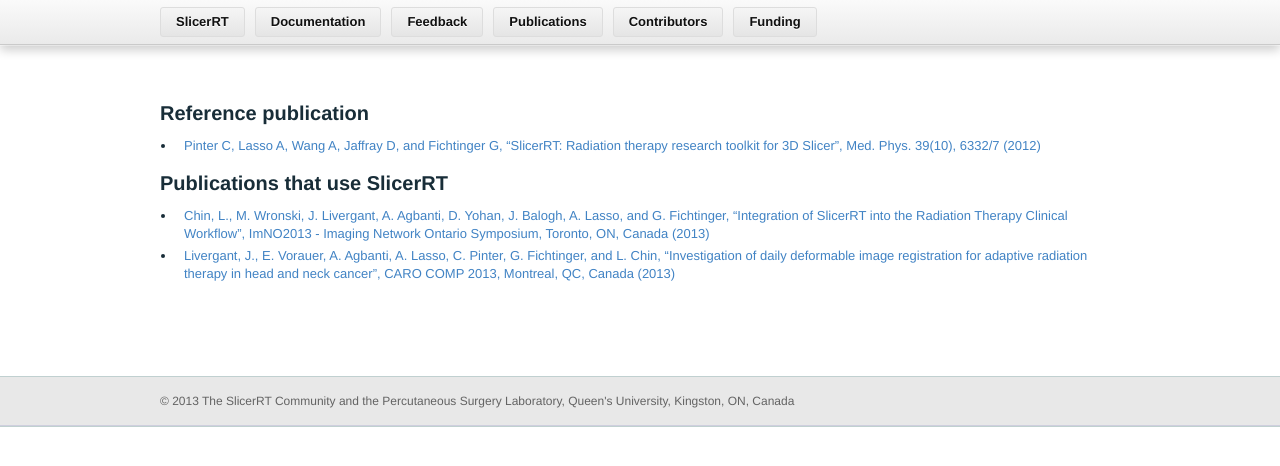
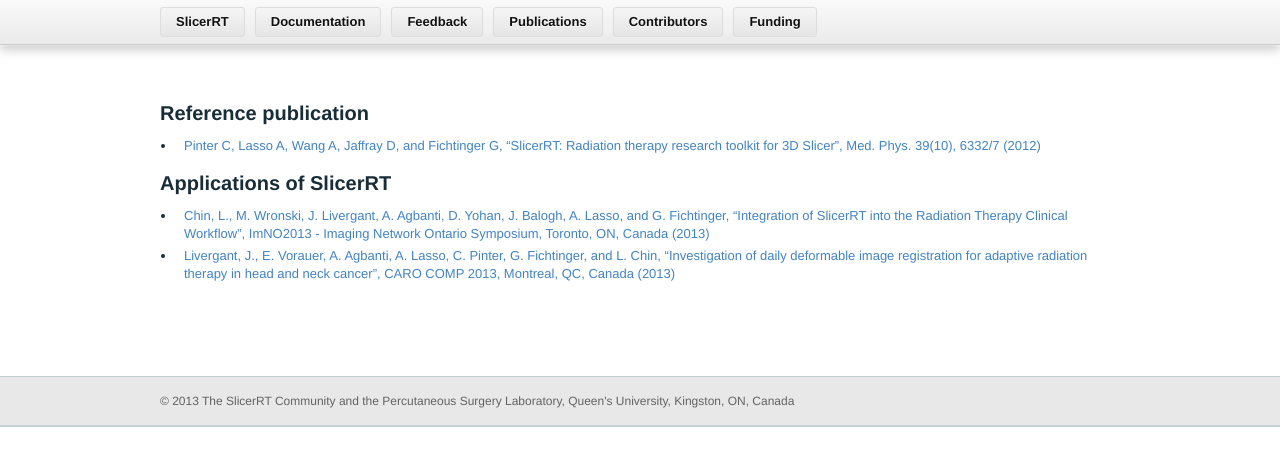
Before and after one commit to Sunderlandkyl/slicerrt.github.com, a Jekyll site: the page built from Publications.md, in a window 1280 px wide. Shown: the top 466 px of the page. Built offline with Jekyll 4.4.1, drawn with Linux system fonts in a browser that asks for light colours; Markdown is read by kramdown in place of the engine named in the settings.

Commit message:
Changed text in Publications page

```diff
--- a/Publications.md
+++ b/Publications.md
@@ -4,7 +4,7 @@
 #Reference publication
 *   [Pinter C, Lasso A, Wang A, Jaffray D, and Fichtinger G, "SlicerRT: Radiation therapy research toolkit for 3D Slicer", Med. Phys. 39(10), 6332/7 (2012)](http://perk.cs.queensu.ca/contents/slicerrt-radiation-therapy-research-toolkit-3d-slicer)
 
-#Publications that use SlicerRT
+#Applications of SlicerRT
 
 *   [Chin, L., M. Wronski, J. Livergant, A. Agbanti, D. Yohan, J. Balogh, A. Lasso, and G. Fichtinger, "Integration of SlicerRT into the Radiation Therapy Clinical Workflow", ImNO2013 - Imaging Network Ontario Symposium, Toronto, ON, Canada (2013)](http://perk.cs.queensu.ca/contents/integration-slicerrt-radiation-therapy-clinical-workflow)
 *   [Livergant, J., E. Vorauer, A. Agbanti, A. Lasso, C. Pinter, G. Fichtinger, and L. Chin, "Investigation of daily deformable image registration for adaptive radiation therapy in head and neck cancer", CARO COMP 2013, Montreal, QC, Canada (2013)](http://perk.cs.queensu.ca/contents/investigation-daily-deformable-image-registration-adaptive-radiation-therapy-head-and-neck-)
```
